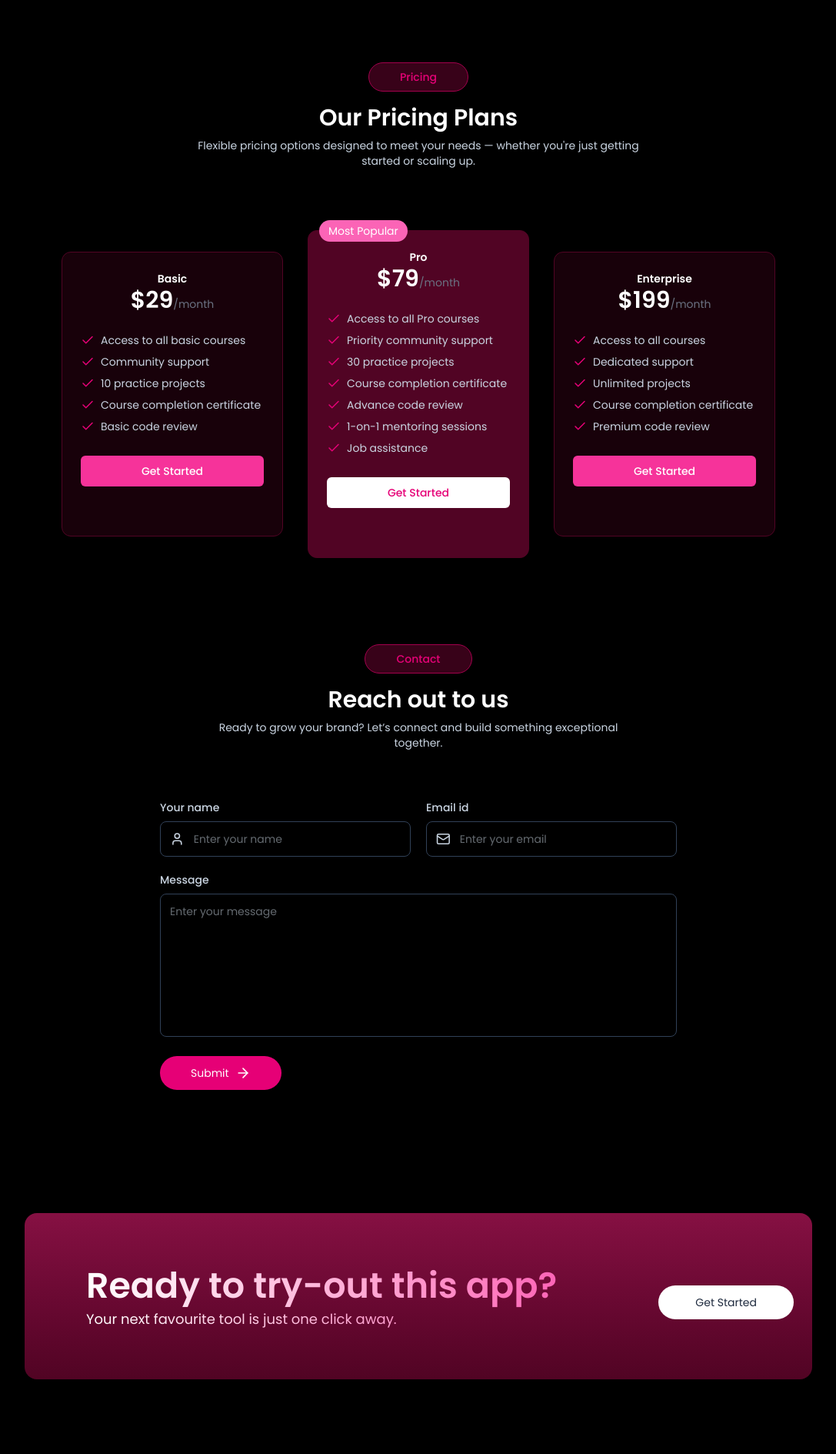
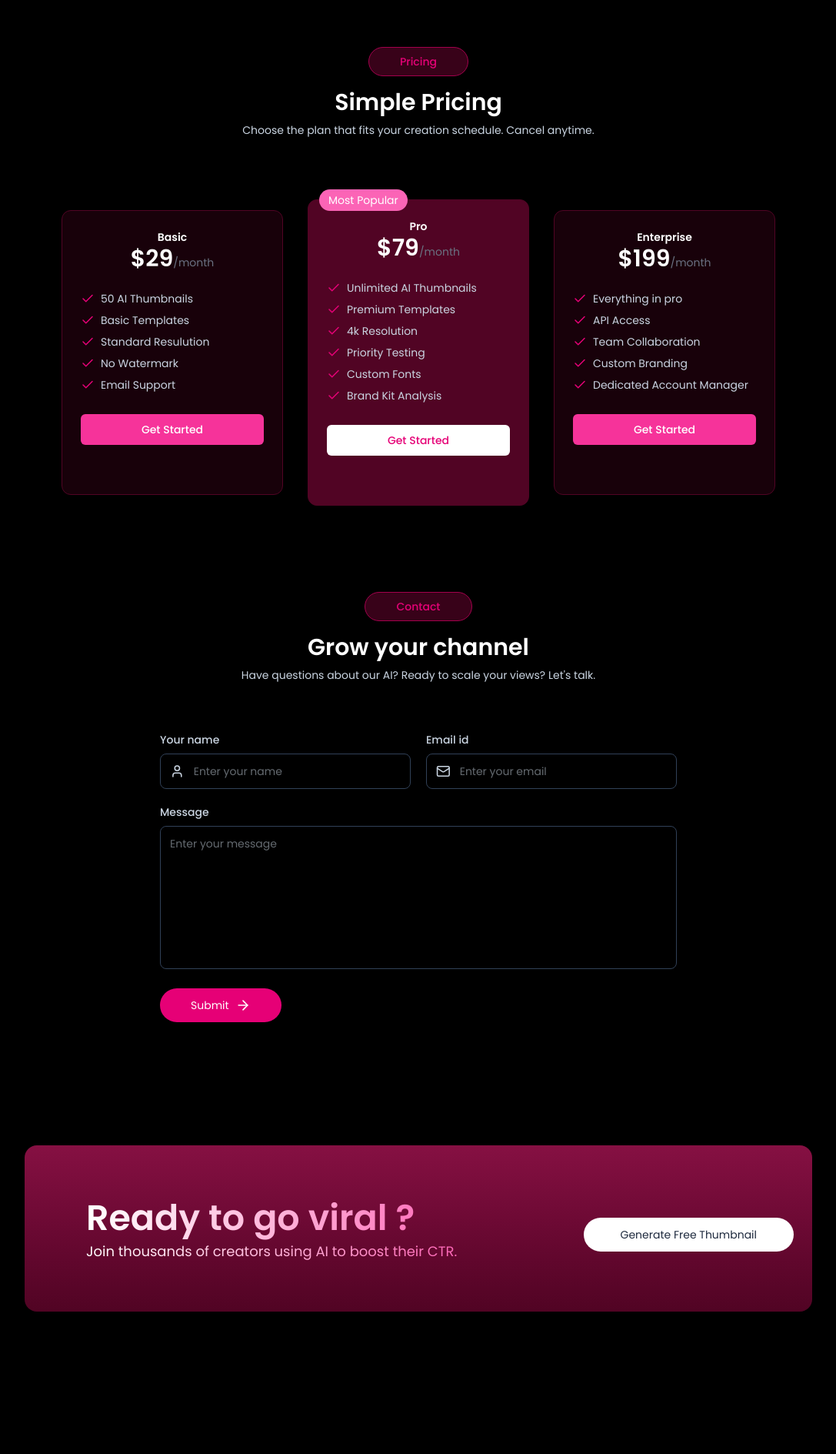
Before and after one commit to DPanvish/Thumbify, a React (Vite) app in the folder client/: page / in a window 1280 px wide. Shown: the part 3300-5189 px from the top of the page at 77% size, without its empty margins (96-1183 px from the left). Built offline with nearby package versions, Linux system fonts and the light colour scheme.

Commit message:
Home Page completed

```diff
--- a/client/index.html
+++ b/client/index.html
@@ -5,7 +5,7 @@
     <meta charset="UTF-8" />
     <link rel="icon" href="/favicon.svg" type="image/x-icon" />
     <meta name="viewport" content="width=device-width, initial-scale=1.0" />
-    <title>Thumbify - AI Thumbnail Generator</title>
+    <title>Thumblify - AI Thumbnail Generator</title>
 </head>
 
 <body>
--- a/client/src/components/Footer.tsx
+++ b/client/src/components/Footer.tsx
@@ -13,9 +13,9 @@ export default function Footer() {
                 viewport={{ once: true }}
                 transition={{ type: "spring", stiffness: 280, damping: 70, mass: 1 }}
             >
-                <a href="https://prebuiltui.com?utm_source=pixels">
-                    <img className="size-8 aspect-square" src="/assets/footer-logo.svg" alt="footer logo" width={32} height={32} />
-                </a>
+                <Link to="/">
+                    <img className="size-8 aspect-square" src="/favicon.svg" alt="footer logo" width={32} height={32} />
+                </Link>
                 {footerData.map((section, index) => (
                     <div key={index}>
                         <p className="text-slate-100 font-semibold">{section.title}</p>
@@ -52,7 +52,7 @@ export default function Footer() {
                         <YoutubeIcon className="size-6 hover:text-pink-500" />
                     </a>
                 </div>
-                <p className="mt-3 text-center">&copy; {new Date().getFullYear()} <a href="https://prebuiltui.com?utm_source=pixels">PrebuiltUI</a></p>
+                <p className="mt-3 text-center">&copy; {new Date().getFullYear()} <a href="https://prebuiltui.com?utm_source=pixels">Thumblify</a></p>
             </motion.div>
         </footer>
     );
--- a/client/src/data/pricing.ts
+++ b/client/src/data/pricing.ts
@@ -6,11 +6,11 @@ export const pricingData: IPricing[] = [
         price: 29,
         period: "month",
         features: [
-            "Access to all basic courses",
-            "Community support",
-            "10 practice projects",
-            "Course completion certificate",
-            "Basic code review"
+            "50 AI Thumbnails",
+            "Basic Templates",
+            "Standard Resulution",
+            "No Watermark",
+            "Email Support"
         ],
         mostPopular: false
     },
@@ -19,13 +19,12 @@ export const pricingData: IPricing[] = [
         price: 79,
         period: "month",
         features: [
-            "Access to all Pro courses",
-            "Priority community support",
-            "30 practice projects",
-            "Course completion certificate",
-            "Advance code review",
-            "1-on-1 mentoring sessions",
-            "Job assistance"
+            "Unlimited AI Thumbnails",
+            "Premium Templates",
+            "4k Resolution",
+            "Priority Testing",
+            "Custom Fonts",
+            "Brand Kit Analysis"
         ],
         mostPopular: true
     },
@@ -34,11 +33,11 @@ export const pricingData: IPricing[] = [
         price: 199,
         period: "month",
         features: [
-            "Access to all courses",
-            "Dedicated support",
-            "Unlimited projects",
-            "Course completion certificate",
-            "Premium code review"
+            "Everything in pro",
+            "API Access",
+            "Team Collaboration",
+            "Custom Branding",
+            "Dedicated Account Manager"
         ],
         mostPopular: false
     }
--- a/client/src/sections/CTASection.tsx
+++ b/client/src/sections/CTASection.tsx
@@ -1,7 +1,11 @@
 'use client'
 import { motion } from "motion/react";
+import { useNavigate } from "react-router-dom";
 
 export default function CTASection() {
+
+    const navigate = useNavigate();
+
     return (
         <motion.div className="max-w-5xl py-16 mt-40 md:pl-20 md:w-full max-md:mx-4 md:mx-auto flex flex-col md:flex-row max-md:gap-6 items-center justify-between text-left bg-linear-to-b from-pink-900 to-pink-950 rounded-2xl p-6 text-white"
             initial={{ y: 150, opacity: 0 }}
@@ -16,7 +20,7 @@ export default function CTASection() {
                     viewport={{ once: true }}
                     transition={{ type: "spring", stiffness: 280, damping: 70, mass: 1 }}
                 >
-                    Ready to try-out this app?
+                    Ready to go viral ?
                 </motion.h1>
                 <motion.p className="bg-linear-to-r from-white to-pink-400 text-transparent bg-clip-text text-lg"
                     initial={{ y: 80, opacity: 0 }}
@@ -24,16 +28,16 @@ export default function CTASection() {
                     viewport={{ once: true }}
                     transition={{ type: "spring", stiffness: 200, damping: 70, mass: 1 }}
                 >
-                    Your next favourite tool is just one click away.
+                    Join thousands of creators using AI to boost their CTR.
                 </motion.p>
             </div>
-            <motion.button className="px-12 py-3 text-slate-800 bg-white hover:bg-slate-200 rounded-full text-sm mt-4"
+            <motion.button onClick={() => navigate("/generate")} className="px-12 py-3 text-slate-800 bg-white hover:bg-slate-200 rounded-full text-sm mt-4"
                 initial={{ y: 80, opacity: 0 }}
                 whileInView={{ y: 0, opacity: 1 }}
                 viewport={{ once: true }}
                 transition={{ type: "spring", stiffness: 280, damping: 70, mass: 1 }}
             >
-                Get Started
+                Generate Free Thumbnail
             </motion.button>
         </motion.div>
     );
--- a/client/src/sections/ContactSection.tsx
+++ b/client/src/sections/ContactSection.tsx
@@ -6,7 +6,7 @@ import { motion } from "motion/react";
 export default function ContactSection() {
     return (
         <div className="px-4 md:px-16 lg:px-24 xl:px-32">
-            <SectionTitle text1="Contact" text2="Reach out to us" text3="Ready to grow your brand? Let’s connect and build something exceptional together." />
+            <SectionTitle text1="Contact" text2="Grow your channel" text3="Have questions about our AI? Ready to scale your views? Let's talk." />
             <form onSubmit={(e) => e.preventDefault()} className='grid sm:grid-cols-2 gap-3 sm:gap-5 max-w-2xl mx-auto text-slate-300 mt-16 w-full' >
                 <motion.div
                     initial={{ y: 150, opacity: 0 }}
--- a/client/src/sections/PricingSection.tsx
+++ b/client/src/sections/PricingSection.tsx
@@ -8,7 +8,7 @@ import { motion } from "motion/react";
 export default function PricingSection() {
     return (
         <div id="pricing" className="px-4 md:px-16 lg:px-24 xl:px-32">
-            <SectionTitle text1="Pricing" text2="Our Pricing Plans" text3="Flexible pricing options designed to meet your needs — whether you're just getting started or scaling up." />
+            <SectionTitle text1="Pricing" text2="Simple Pricing" text3="Choose the plan that fits your creation schedule. Cancel anytime." />
 
             <div className="flex flex-wrap items-center justify-center gap-8 mt-20">
                 {pricingData.map((plan: IPricing, index: number) => (
--- a/client/src/sections/TestimonialSection.tsx
+++ b/client/src/sections/TestimonialSection.tsx
@@ -7,7 +7,7 @@ import Marquee from "react-fast-marquee";
 export default function TestimonialSection() {
     return (
         <div id="testimonials" className="px-4 md:px-16 lg:px-24 xl:px-32">
-            <SectionTitle text1="Testimonials" text2="Don't just take our words" text3="Hear what our users say about us. We're always looking for ways to improve. If you have a positive experience with us, leave a review." />
+            <SectionTitle text1="Testimonials" text2="Loved by creators" text3="See how our AI thumbnails are helping channels explode their views." />
 
             <Marquee className="max-w-5xl mx-auto mt-11" gradient={true} speed={25} gradientColor="#000">
                 <div className="flex items-center justify-center py-5 overflow-hidden">
```
